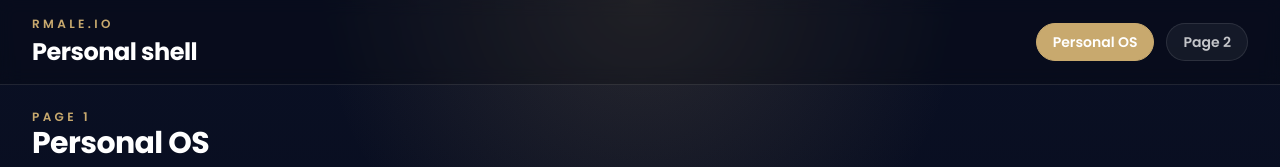
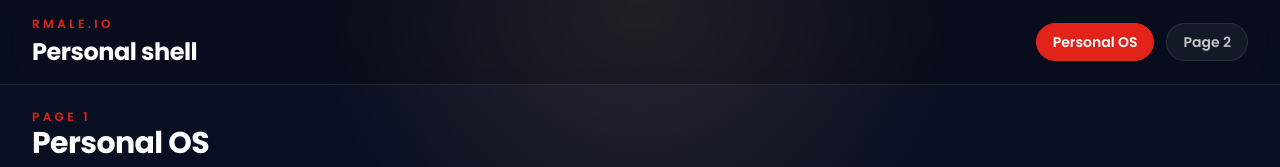
Before and after one commit to richmale-cmyk/real-estate, a Next.js app: page / in a window 1280 px wide. Shown: the top 167 px of the page. Built offline with nearby package versions, Linux system fonts and the light colour scheme.

Commit message:
Restyle tailwind.config.ts — Air Arabia red/white theme

```diff
--- a/tailwind.config.ts
+++ b/tailwind.config.ts
@@ -9,10 +9,10 @@ const config: Config = {
   theme: {
     extend: {
       colors: {
-        primary: "#0F2347",
-        accent: "#C8A96E",
+        primary: "#E2231A",
+        accent: "#E2231A",
         surface: "#FFFFFF",
-        "bg-subtle": "#F7F5F2",
+        "bg-subtle": "#F9F9F9",
         "text-dark": "#1A1A1A",
         "text-muted": "#6B6B6B",
       },
```
